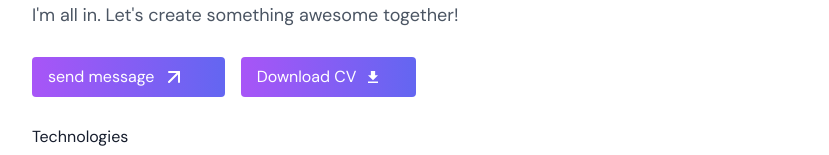
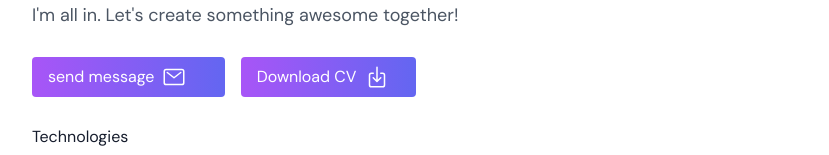
Before and after one commit to tchamp295/portfolio, a Next.js app: page / in a window 1280 px wide. Shown: the part 421-576 px from the top of the page, without its empty margins (224-1053 px from the left). Built offline with nearby package versions, Linux system fonts and the light colour scheme; a web font is replaced by a local one.

Commit message:
refining ui

```diff
--- a/src/components/Hero.jsx
+++ b/src/components/Hero.jsx
@@ -9,6 +9,11 @@ import { IoMdContact, IoMdDownload } from "react-icons/io";
 import TypeEffect from "./hepler/TypeWriter";
 import Marquee from "react-fast-marquee";
 import IconList from "./IconList";
+import {
+  IoArrowUpOutline,
+  IoDownloadOutline,
+  IoMailOutline,
+} from "react-icons/io5";
 const HeroSection = () => {
   return (
     <div className="px-3 pt-[10vh] flex justify-center items-center h-screen font-text ">
@@ -54,7 +59,7 @@ const HeroSection = () => {
             className="flex items-center  btn-primary w-full"
           >
             send message
-            <ArrowUpRight className="text-white ml-2" />
+            <IoMailOutline className="text-white ml-2 text-2xl" />
           </motion.button>
 
           <motion.button
@@ -63,7 +68,7 @@ const HeroSection = () => {
               textShadow: "0px 0px 8px rgb(255,255,255)",
               boxShadow: "0px 0px 8px rgb(255,255,255)",
             }}
-            className="w-full"
+            className="w-full "
           >
             <Link
               href="/Victor_s_Resume.pdf"
@@ -71,7 +76,7 @@ const HeroSection = () => {
               className="flex items-center   btn-primary "
             >
               Download CV
-              <IoMdDownload className="text-white ml-2" />
+              <IoDownloadOutline className="text-white ml-2 text-2xl" />
             </Link>
           </motion.button>
         </div>
```
